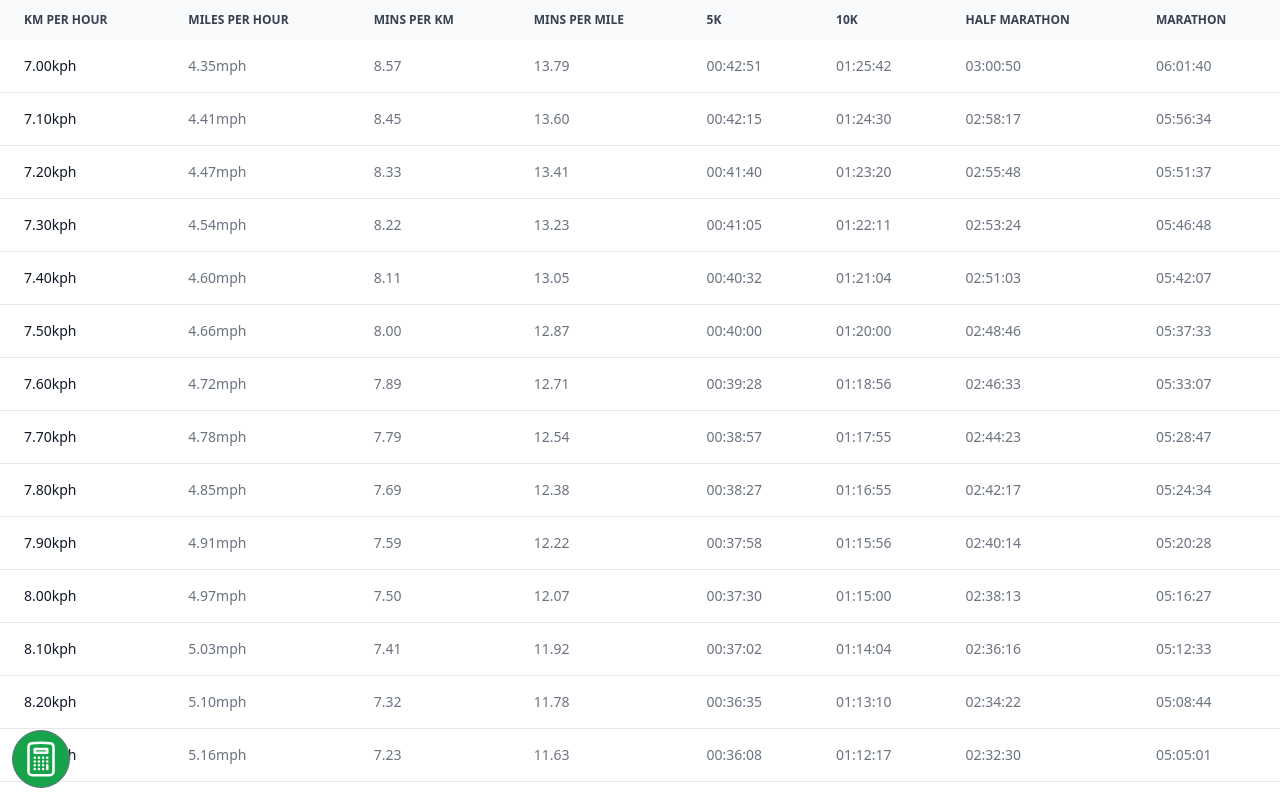
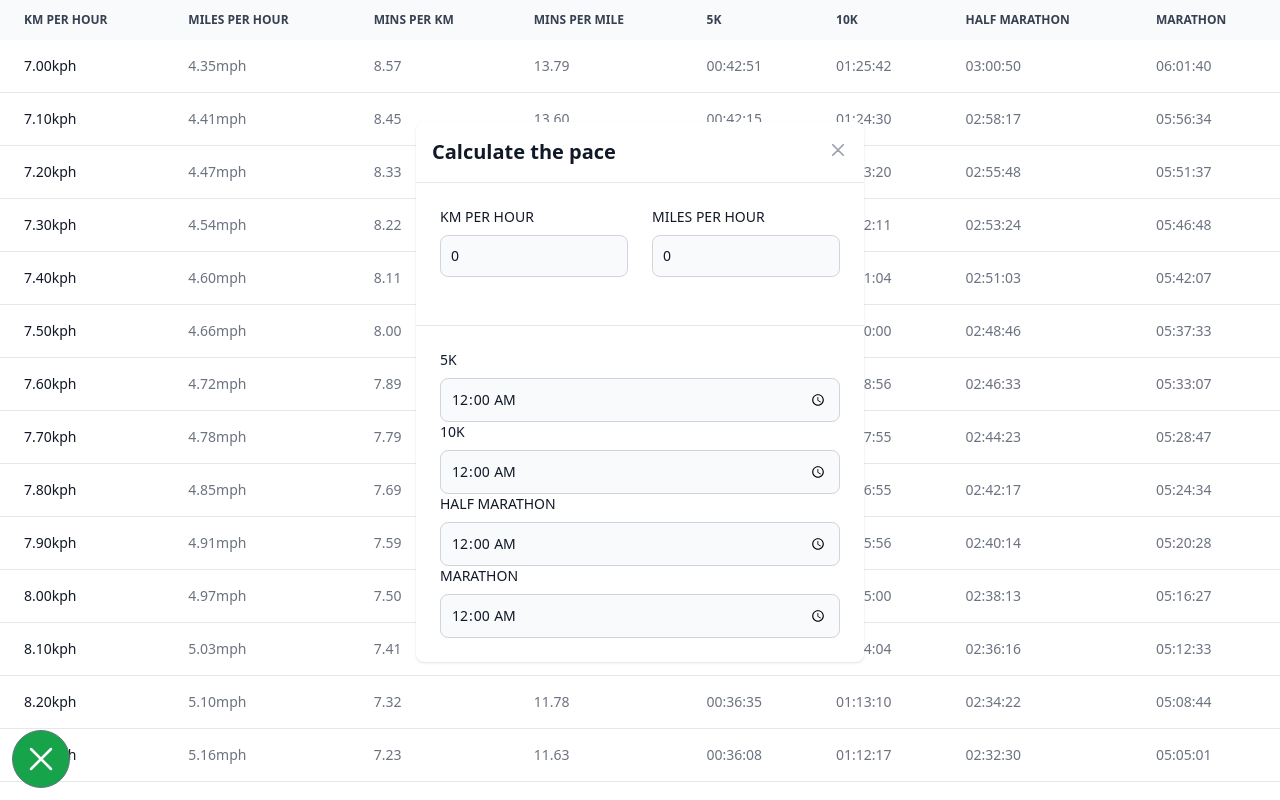
Before and after one commit to MaximilianMauroner/race-pace-cheatsheet, an Astro site: page / in a window 1280 px wide. Built offline with nearby package versions, Linux system fonts and the light colour scheme; Astro itself is replaced by a stand-in of ours.

Commit message:
added input changes

```diff
--- a/src/components/Calculator.tsx
+++ b/src/components/Calculator.tsx
@@ -2,17 +2,22 @@ import { createSignal } from "solid-js";
 import { minToTime, constants } from "../constants";
 
 export default function Calculator() {
-  const speeds = ["KPH", "MPH"] as const;
+  const speeds = [
+    "KPH",
+    "MPH",
+    "FIVEK",
+    "TENK",
+    "HALFMARATHON",
+    "MARATHON",
+  ] as const;
   type speedType = (typeof speeds)[number];
-  const [open, setOpen] = createSignal(false);
+  const [open, setOpen] = createSignal(true);
   const [kph, setKph] = createSignal(0);
   const [mph, setMph] = createSignal(0);
-  const [minutesPerKm, setMinutesPerKm] = createSignal(0);
-  const [minutesPerMile, setMinutesPerMile] = createSignal(0);
-  const [fiveK, setFiveK] = createSignal(0);
-  const [tenK, setTenK] = createSignal(0);
-  const [halfMarathon, setHalfMarathon] = createSignal(0);
-  const [fullMarathon, setFullMarathon] = createSignal(0);
+  const [fiveK, setFiveK] = createSignal("00:00:00");
+  const [tenK, setTenK] = createSignal("00:00:00");
+  const [halfMarathon, setHalfMarathon] = createSignal("00:00:00");
+  const [fullMarathon, setFullMarathon] = createSignal("00:00:00");
 
   const handleInputChange = (value: number, type: speedType) => {
     if (isNaN(value) || value == 0) {
@@ -26,10 +31,40 @@ export default function Calculator() {
       setKph(Math.floor((value / constants.kmInMile) * 100) / 100);
     }
     const mpk = 60 / kph();
-    setFiveK(mpk * 5);
-    setTenK(mpk * 10);
-    setHalfMarathon(mpk * constants.halfMarathonK);
-    setFullMarathon(mpk * constants.marathonK);
+    setFiveK(convertMinToTime(mpk * 5));
+    setTenK(convertMinToTime(mpk * 10));
+    setHalfMarathon(convertMinToTime(mpk * constants.halfMarathonK));
+    setFullMarathon(convertMinToTime(mpk * constants.marathonK));
+  };
+  const handleTimeChange = (value: string, type: speedType) => {
+    const [hours, minutes, seconds] = value.split(":");
+    const totalMinutes = +hours * 60 + +minutes;
+
+    let kms = 0;
+    switch (type) {
+      case "FIVEK":
+        kms = 5;
+        break;
+      case "TENK":
+        kms = 10;
+        break;
+      case "HALFMARATHON":
+        kms = constants.halfMarathonK;
+        break;
+      case "MARATHON":
+        kms = constants.marathonK;
+        break;
+    }
+
+    const kmPerHour = kms / (totalMinutes / 60);
+    handleInputChange(kmPerHour, "KPH");
+  };
+
+  const convertMinToTime = (value: number) => {
+    if (value > 24 * 60) {
+      return "23:59:59";
+    }
+    return minToTime(value);
   };
   return (
     <>
@@ -42,13 +77,13 @@ export default function Calculator() {
             xmlns="http://www.w3.org/2000/svg"
             fill="none"
             viewBox="0 0 24 24"
-            strokeWidth={1.5}
+            stroke-width={1.5}
             stroke="currentColor"
-            className="h-10 w-10"
+            class="h-10 w-10"
           >
             <path
-              strokeLinecap="round"
-              strokeLinejoin="round"
+              stroke-linecap="round"
+              stroke-linejoin="round"
               d="M6 18L18 6M6 6l12 12"
             />
           </svg>
@@ -151,21 +186,81 @@ export default function Calculator() {
                     </div>
                   </div>
                   <div class="flex flex-col rounded-b border-t border-gray-200 p-6 dark:border-gray-600">
-                    <div class="flex justify-between">
-                      <p class="text-base leading-relaxed text-gray-500 dark:text-gray-400">
-                        {`5K: ${minToTime(fiveK())}`}
-                      </p>
-                      <p class="text-base leading-relaxed text-gray-500 dark:text-gray-400">
-                        {`10K: ${minToTime(tenK())}`}
-                      </p>
+                    <div>
+                      <label
+                        for="fivek"
+                        class="mb-2 block text-sm font-medium text-gray-900 dark:text-white"
+                      >
+                        5K
+                      </label>
+                      <input
+                        type="time"
+                        id="fivek"
+                        min={0}
+                        value={fiveK()}
+                        onInput={(e) =>
+                          handleTimeChange(e.target.value, "FIVEK")
+                        }
+                        class="block w-full rounded-lg border border-gray-300 bg-gray-50 p-2.5 text-sm text-gray-900 focus:border-blue-500 focus:ring-blue-500 dark:border-gray-600 dark:bg-gray-700 dark:text-white dark:placeholder-gray-400 dark:focus:border-blue-500 dark:focus:ring-blue-500"
+                        required
+                      />
                     </div>
-                    <div class="flex justify-between">
-                      <p class="text-base leading-relaxed text-gray-500 dark:text-gray-400">
-                        {`Half-Marathon: ${minToTime(halfMarathon())}`}
-                      </p>
-                      <p class="text-base leading-relaxed text-gray-500 dark:text-gray-400">
-                        {`Marathon: ${minToTime(fullMarathon())}`}
-                      </p>
+                    <div>
+                      <label
+                        for="tenk"
+                        class="mb-2 block text-sm font-medium text-gray-900 dark:text-white"
+                      >
+                        10K
+                      </label>
+                      <input
+                        type="time"
+                        id="tenk"
+                        min={0}
+                        value={tenK()}
+                        onInput={(e) =>
+                          handleTimeChange(e.target.value, "TENK")
+                        }
+                        class="block w-full rounded-lg border border-gray-300 bg-gray-50 p-2.5 text-sm text-gray-900 focus:border-blue-500 focus:ring-blue-500 dark:border-gray-600 dark:bg-gray-700 dark:text-white dark:placeholder-gray-400 dark:focus:border-blue-500 dark:focus:ring-blue-500"
+                        required
+                      />
+                    </div>
+                    <div>
+                      <label
+                        for="halfmartahon"
+                        class="mb-2 block text-sm font-medium text-gray-900 dark:text-white"
+                      >
+                        HALF MARATHON
+                      </label>
+                      <input
+                        type="time"
+                        id="halfmartahon"
+                        min={0}
+                        value={halfMarathon()}
+                        onInput={(e) =>
+                          handleTimeChange(e.target.value, "HALFMARATHON")
+                        }
+                        class="block w-full rounded-lg border border-gray-300 bg-gray-50 p-2.5 text-sm text-gray-900 focus:border-blue-500 focus:ring-blue-500 dark:border-gray-600 dark:bg-gray-700 dark:text-white dark:placeholder-gray-400 dark:focus:border-blue-500 dark:focus:ring-blue-500"
+                        required
+                      />
+                    </div>
+                    <div>
+                      <label
+                        for="martahon"
+                        class="mb-2 block text-sm font-medium text-gray-900 dark:text-white"
+                      >
+                        MARATHON
+                      </label>
+                      <input
+                        type="time"
+                        id="martahon"
+                        min={0}
+                        value={fullMarathon()}
+                        onInput={(e) =>
+                          handleTimeChange(e.target.value, "MARATHON")
+                        }
+                        class="block w-full rounded-lg border border-gray-300 bg-gray-50 p-2.5 text-sm text-gray-900 focus:border-blue-500 focus:ring-blue-500 dark:border-gray-600 dark:bg-gray-700 dark:text-white dark:placeholder-gray-400 dark:focus:border-blue-500 dark:focus:ring-blue-500"
+                        required
+                      />
                     </div>
                   </div>
                 </div>
```
